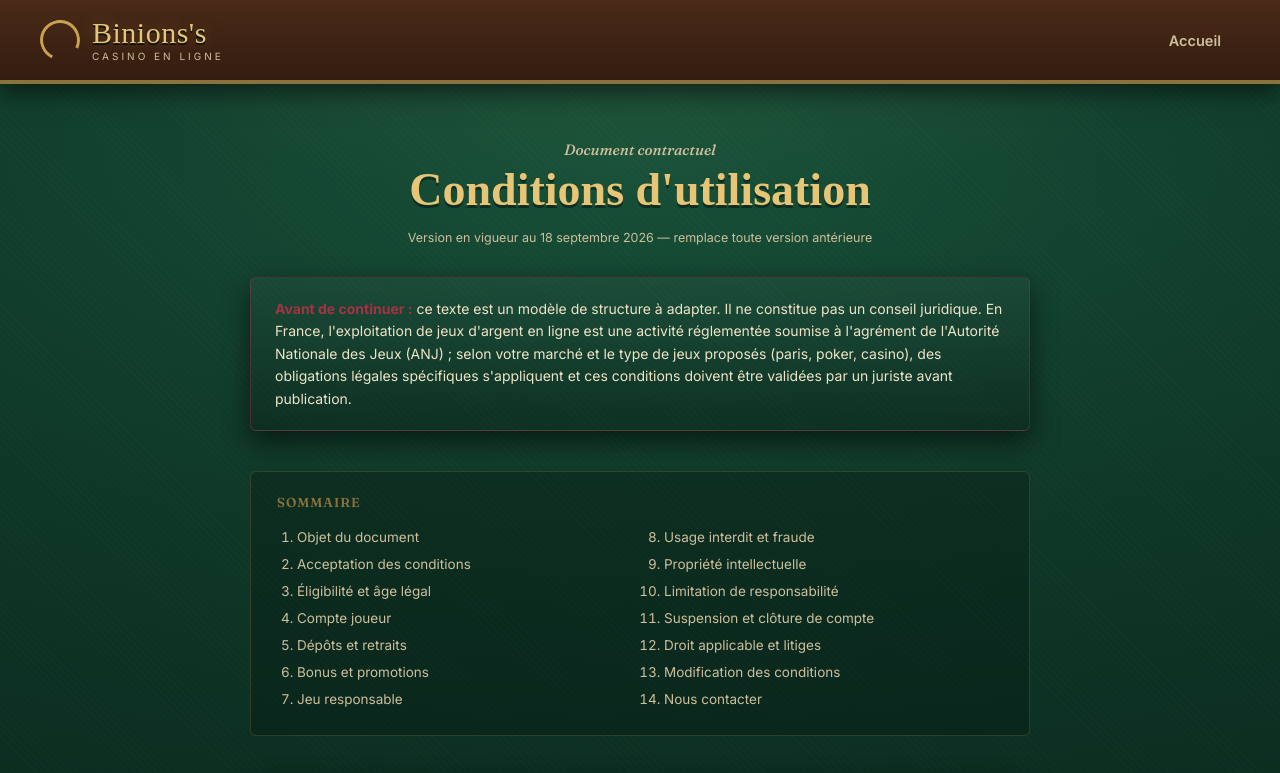
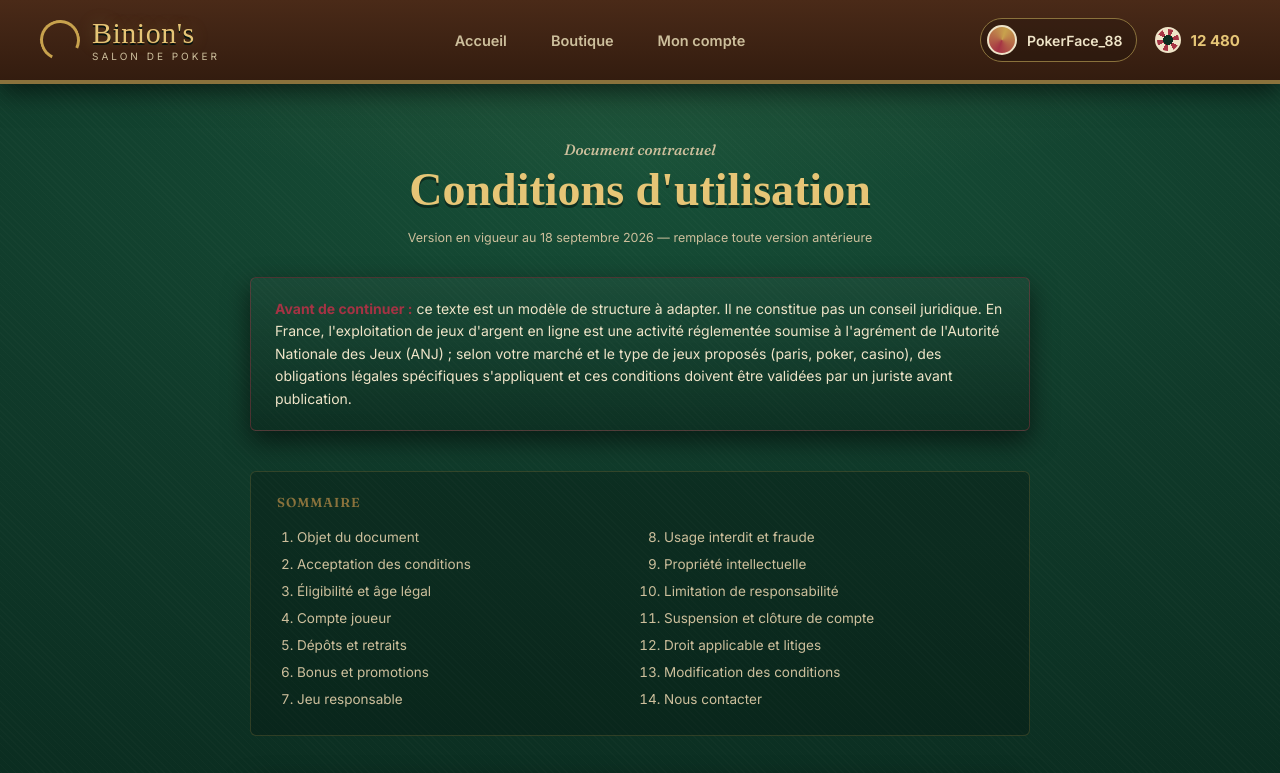
Before and after one commit to A-One0/Binions, a website: page public/conditions.html in a window 1280 px wide. Shown: the top 773 px of the page. Drawn offline with Linux system fonts and the light colour scheme; a web font is replaced by a local one.

Commit message:
header for all pages

```diff
--- a/public/conditions.html
+++ b/public/conditions.html
@@ -52,7 +52,9 @@ a{ color: inherit; text-decoration: none; }
 /* ---------- HEADER (réutilisé tel quel) ---------- */
 
 header{
-position: relative;
+position: sticky;
+top: 0;
+z-index: 100;
 display: flex;
 align-items: center;
 justify-content: space-between;
@@ -61,6 +63,12 @@ padding: 18px 40px;
 background: linear-gradient(180deg, var(--rail) 0%, var(--rail-dark) 100%);
 border-bottom: 4px solid var(--gold-dim);
 box-shadow: 0 8px 24px var(--shadow);
+transition: transform .35s ease;
+will-change: transform;
+}
+
+header.header-hidden{
+transform: translateY(-100%);
 }
 
 .brand{ display: flex; align-items: center; gap: 12px; }
@@ -112,6 +120,61 @@ nav a:hover{
 color: var(--gold-bright);
 border-color: var(--gold-dim);
 background: rgba(200,162,77,.08);
+}
+
+.user-cluster{
+display: flex;
+align-items: center;
+gap: 18px;
+}
+
+.user-id{
+display: flex;
+align-items: center;
+gap: 10px;
+padding: 6px 14px 6px 6px;
+border: 1px solid var(--gold-dim);
+border-radius: 999px;
+background: rgba(0,0,0,.2);
+cursor: pointer;
+transition: border-color .15s ease, background .15s ease;
+}
+
+.user-id:hover{
+border-color: var(--gold);
+background: rgba(200,162,77,.12);
+}
+
+.avatar{
+width: 30px; height: 30px;
+border-radius: 50%;
+background: conic-gradient(from 200deg, var(--wine-bright), var(--gold), var(--wine-bright));
+border: 2px solid var(--cream);
+}
+
+.user-id span{
+font-size: 14px;
+font-weight: 600;
+color: var(--cream);
+}
+
+.chip-count{
+display: flex;
+align-items: center;
+gap: 9px;
+font-weight: 700;
+font-size: 15px;
+color: var(--gold-bright);
+}
+
+.chip-icon{
+width: 26px; height: 26px;
+border-radius: 50%;
+background:
+    radial-gradient(circle at 50% 50%, var(--felt-dark) 0 32%, transparent 33%),
+    repeating-conic-gradient(var(--wine-bright) 0deg 30deg, var(--cream) 30deg 60deg);
+border: 2px solid var(--cream);
+flex-shrink: 0;
 }
 
 /* ---------- PAGE CONDITIONS D'UTILISATION ---------- */
@@ -351,15 +414,29 @@ footer{
 
 <header>
     <div class="brand">
-        <div class="brand-mark"></div>
+        <div class="brand-mark" aria-hidden="true"></div>
         <div>
-            <div class="brand-name">Binions's</div>
-            <div class="brand-sub">CASINO EN LIGNE</div>
+            <div class="brand-name">Binion's</div>
+            <div class="brand-sub">SALON DE POKER</div>
         </div>
     </div>
+
     <nav>
-        <a href="/createaccount">Accueil</a>
+        <a href="index.html">Accueil</a>
+        <a href="index.html#Boutique">Boutique</a>
+        <a href="index.html#Account">Mon compte</a>
     </nav>
+
+    <div class="user-cluster">
+        <div class="user-id" role="button" tabindex="0" aria-label="Ouvrir Mon compte">
+            <div class="avatar" aria-hidden="true"></div>
+            <span>PokerFace_88</span>
+        </div>
+        <div class="chip-count">
+            <div class="chip-icon" aria-hidden="true"></div>
+            12 480
+        </div>
+    </div>
 </header>
 
 <main class="legal-page">
@@ -560,5 +637,6 @@ footer{
     © 2026 ROYALE CHANCE — JOUER COMPORTE DES RISQUES : ENDETTEMENT, ISOLEMENT, DÉPENDANCE — APPELEZ LE 09&nbsp;74&nbsp;75&nbsp;13&nbsp;13 (APPEL NON SURTAXÉ)
 </footer>
 
+<script src="header.js"></script>
 </body>
 </html>
--- /dev/null
+++ b/public/header.js
@@ -0,0 +1,49 @@
+const userIdCluster = document.querySelector(".user-id");
+
+if (userIdCluster) {
+    userIdCluster.addEventListener("click", () => {
+        const accountUrl = "index.html#Account";
+
+        if (window.location.pathname.endsWith("index.html") || window.location.pathname.endsWith("/")) {
+            window.location.hash = "#Account";
+        } else {
+            window.location.href = accountUrl;
+        }
+    });
+
+    userIdCluster.addEventListener("keydown", event => {
+        if (event.key === "Enter" || event.key === " ") {
+            event.preventDefault();
+            userIdCluster.click();
+        }
+    });
+}
+
+const header = document.querySelector("header");
+
+if (header) {
+    let lastScrollY = window.scrollY;
+    let ticking = false;
+
+    function updateHeaderVisibility() {
+        const currentScrollY = window.scrollY;
+        const scrollingDown = currentScrollY > lastScrollY;
+        const scrollingUp = currentScrollY < lastScrollY;
+
+        if (scrollingDown && currentScrollY > header.offsetHeight) {
+            header.classList.add("header-hidden");
+        } else if (scrollingUp || currentScrollY <= header.offsetHeight) {
+            header.classList.remove("header-hidden");
+        }
+
+        lastScrollY = currentScrollY;
+        ticking = false;
+    }
+
+    window.addEventListener("scroll", () => {
+        if (!ticking) {
+            window.requestAnimationFrame(updateHeaderVisibility);
+            ticking = true;
+        }
+    }, { passive: true });
+}
```
Also changed, not shown: public/createaccount.html (+28 -0 lines), public/index.html (+5 -4 lines), public/login.html (+28 -0 lines), public/script.js (+5 -39 lines).
